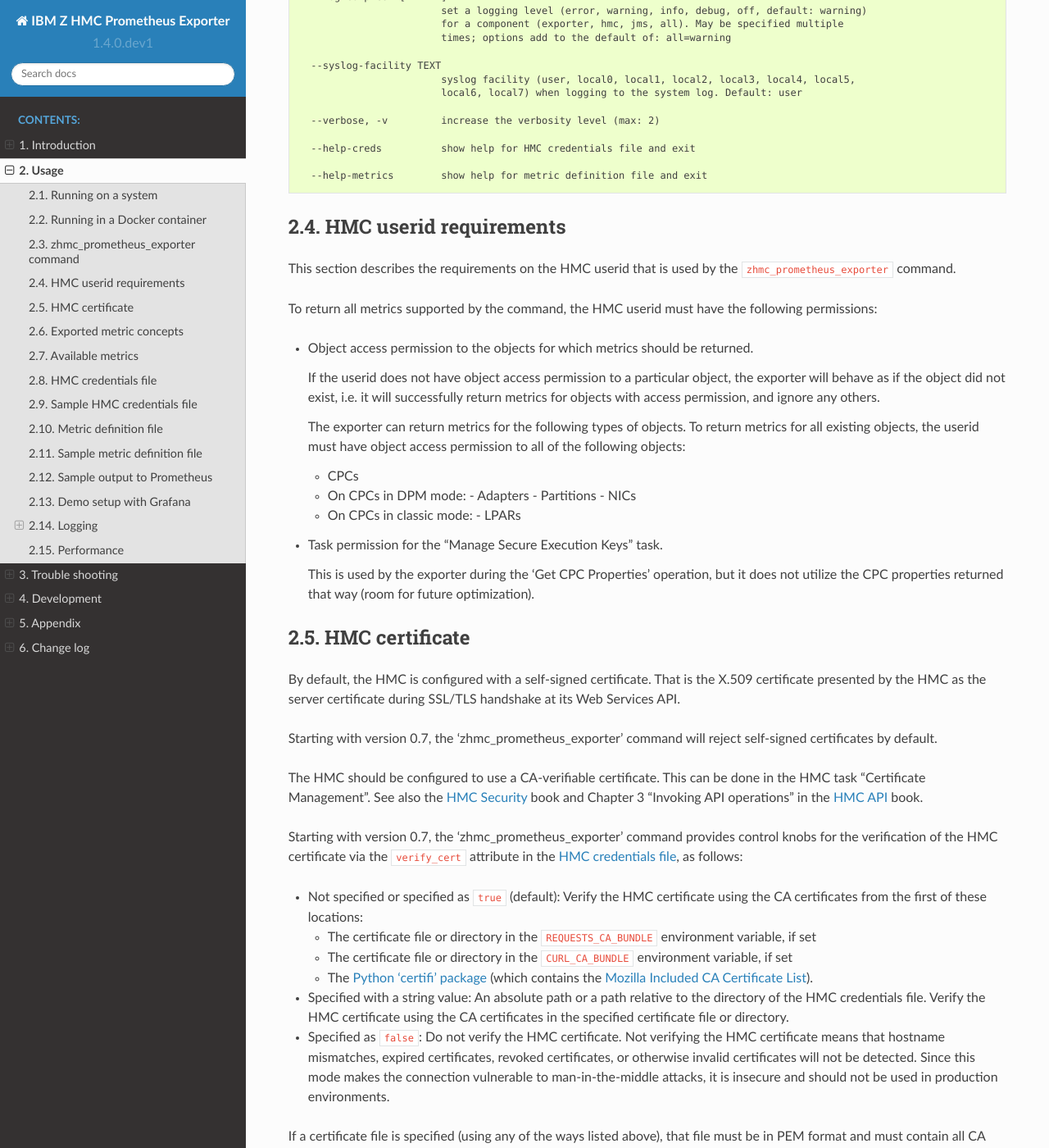
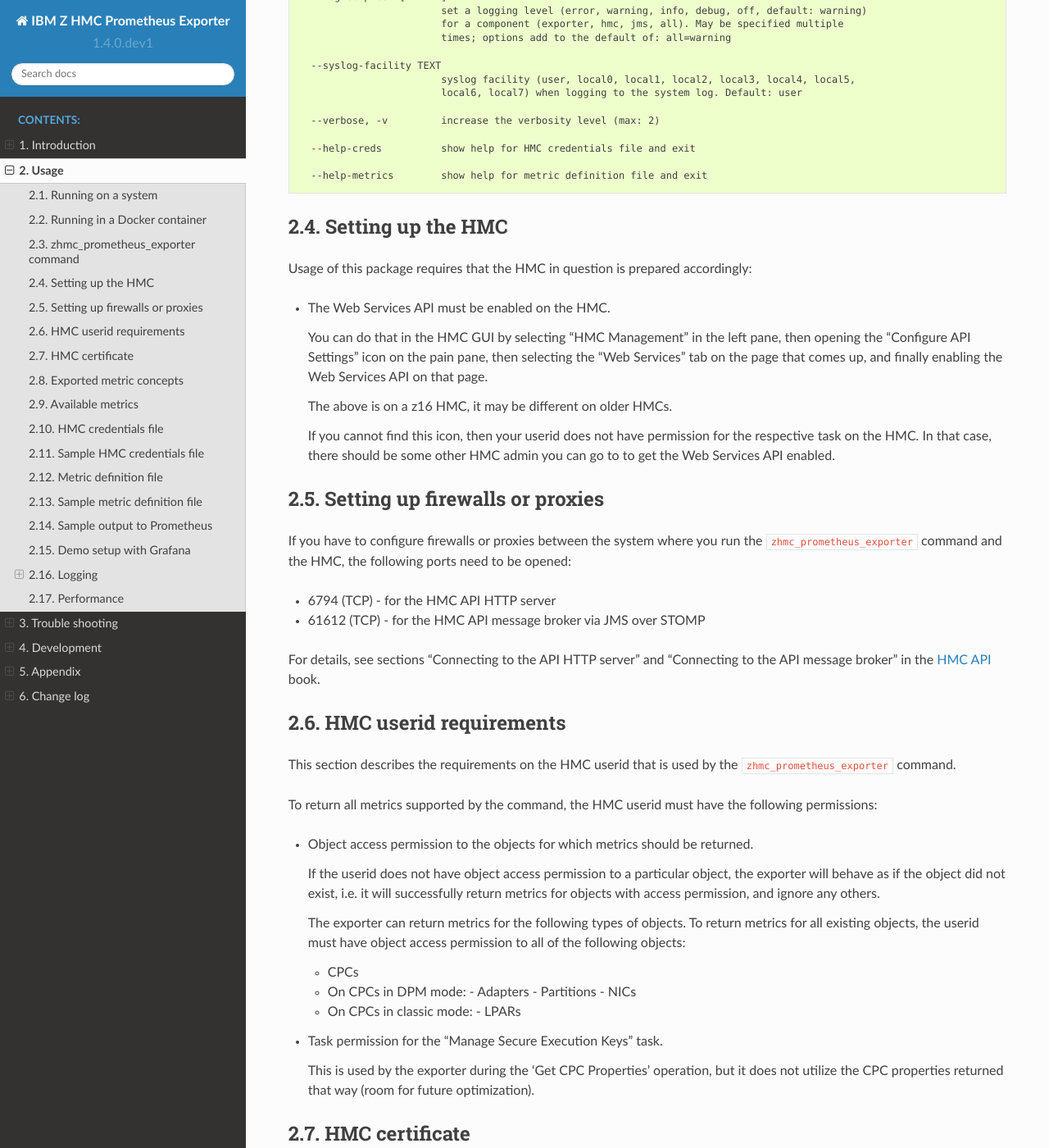
Before and after one commit to zhmcclient/zhmc-prometheus-exporter, a Sphinx documentation site: the page built from docs/usage.rst, in a window 1280 px wide and 1400 px high, scrolled down 1445 px. Shown: the whole window at 82% size. Built offline with Sphinx 7.4.7 and the Read the Docs theme 2.0.0, drawn with Linux system fonts in a browser that asks for light colours; some of the changed text lies outside the part shown.

Commit message:
Added docs on HMC setup and setup of firewalls and proxies
Signed-off-by: Andreas Maier <maiera@de.ibm.com>

```diff
--- a/docs/changes.rst
+++ b/docs/changes.rst
@@ -65,6 +65,9 @@
 * When enabling auto-update for a resource fails, the exporter will now record
   an error log message that the resource is ignored, but will otherwise
   continue with its operation. Previously, it terminated in such a case.
+
+* Docs: Added sections on HMC setup and setup of firewalls and proxies that
+  may be between you and the HMC. (issues #260 and #261)
 
 **Cleanup:**
 
--- a/docs/usage.rst
+++ b/docs/usage.rst
@@ -105,6 +105,40 @@
       --help-creds          show help for HMC credentials file and exit
 
       --help-metrics        show help for metric definition file and exit
+
+
+Setting up the HMC
+------------------
+
+Usage of this package requires that the HMC in question is prepared
+accordingly:
+
+* The Web Services API must be enabled on the HMC.
+
+  You can do that in the HMC GUI by selecting "HMC Management" in the left pane,
+  then opening the "Configure API Settings" icon on the pain pane,
+  then selecting the "Web Services" tab on the page that comes up, and
+  finally enabling the Web Services API on that page.
+
+  The above is on a z16 HMC, it may be different on older HMCs.
+
+  If you cannot find this icon, then your userid does not have permission
+  for the respective task on the HMC. In that case, there should be some
+  other HMC admin you can go to to get the Web Services API enabled.
+
+
+Setting up firewalls or proxies
+-------------------------------
+
+If you have to configure firewalls or proxies between the system where you
+run the ``zhmc_prometheus_exporter`` command and the HMC, the following ports
+need to be opened:
+
+* 6794 (TCP) - for the HMC API HTTP server
+* 61612 (TCP) - for the HMC API message broker via JMS over STOMP
+
+For details, see sections "Connecting to the API HTTP server" and
+"Connecting to the API message broker" in the :term:`HMC API` book.
 
 
 HMC userid requirements
```
